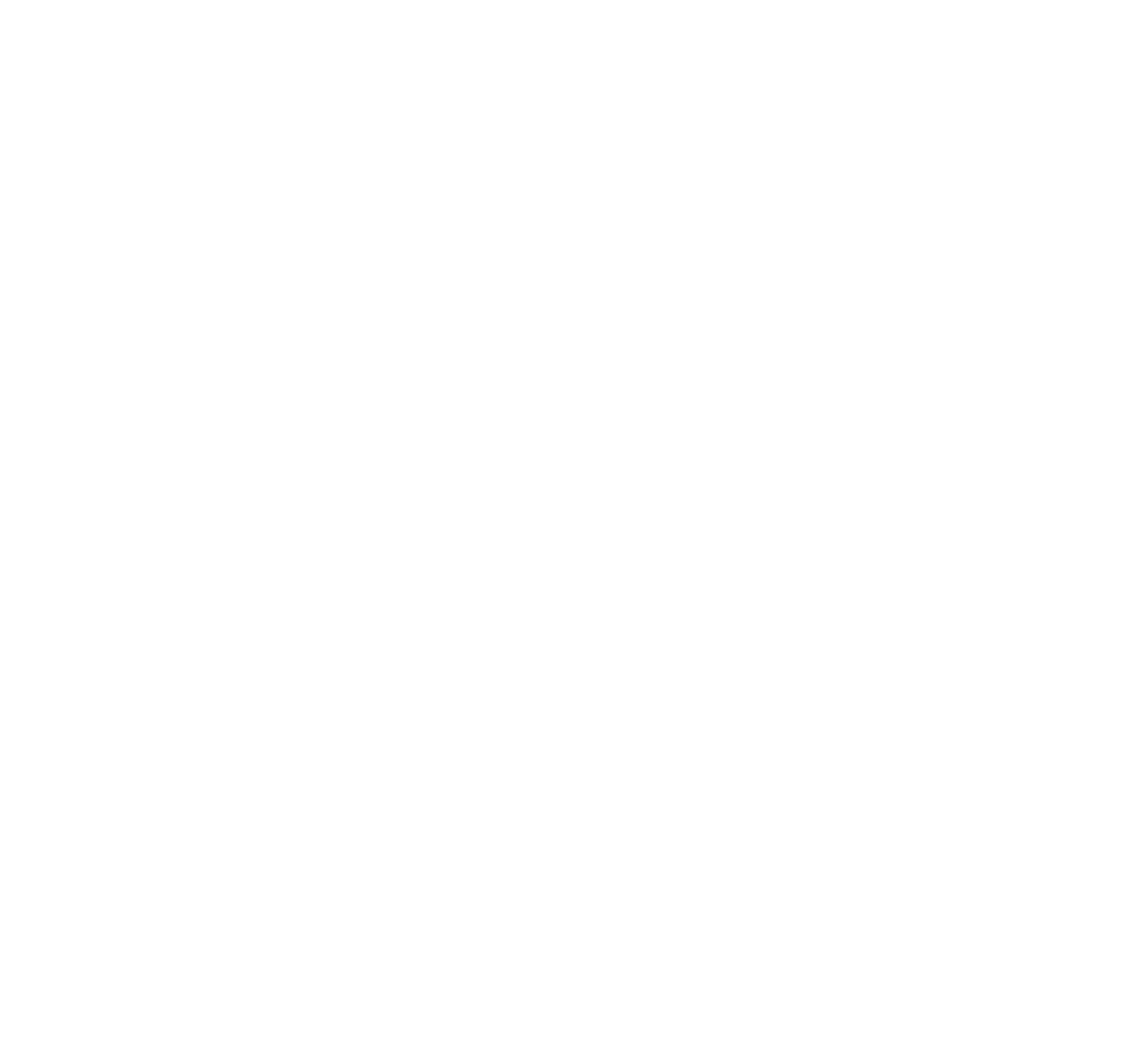
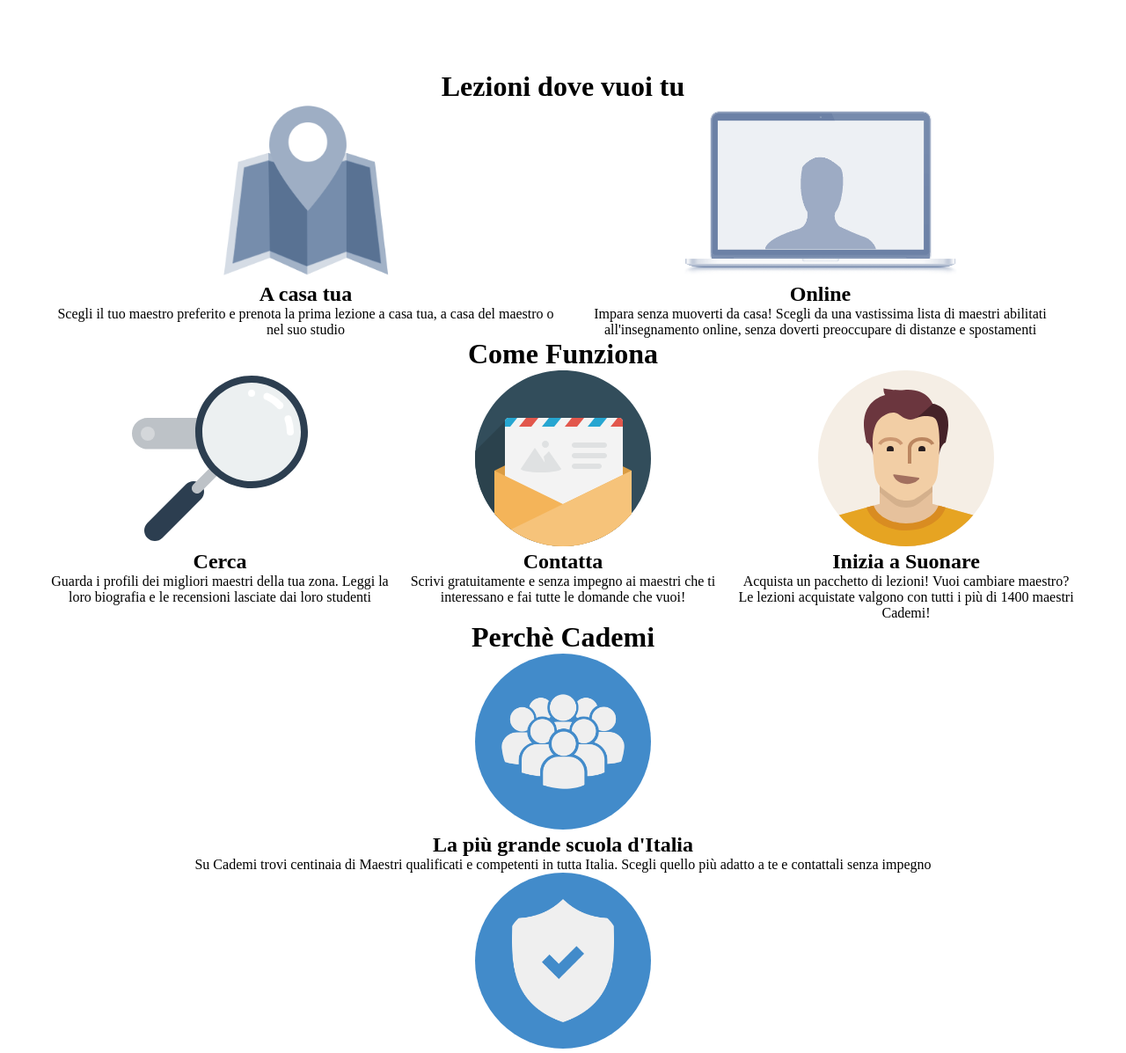
Before and after one commit to MatteoPirovano/html-css-resp-wannabe-12bool, a plain HTML site: page index.html in a window 1280 px wide. Shown: the top 1197 px of the page at 88% size. Before the commit the page ends 800 px from the top, so only its background shows below. Drawn offline with Linux system fonts and the light colour scheme.

Commit message:
Secondo commit

```diff
--- a/css/12bool.css
+++ b/css/12bool.css
@@ -19,9 +19,10 @@
 [class*='col-'] {
   float: left;
   height: 100%;
+  width: 100%;
 }
 
-/* dispositivi LG */
+/* ----------dispositivi LG---------- */
 @media screen and (min-width: 992px) {
 
   .col-lg-1 {
@@ -98,7 +99,7 @@
 
 }
 
-/* dispositivi XS */
+/*----------dispositivi XS---------- */
 @media screen and (max-width: 767px) {
 
   .col-xs-1 {
@@ -138,6 +139,7 @@
     width: 100%;
   }
 
+  /* offset */
   .col-offset-xs-1 {
     margin-left: calc((100% / 12));
   }
@@ -174,7 +176,7 @@
 
 }
 
-/* dispositivi MD */
+/* ----------dispositivi MD---------- */
 @media screen and (min-width: 768px) and (max-width: 991px) {
 
   .col-md-1 {
@@ -214,6 +216,7 @@
     width: 100%;
   }
 
+  /* offset */
   .col-offset-md-1 {
     margin-left: calc((100% / 12));
   }
@@ -247,5 +250,4 @@
   .col-offset-md-11 {
     margin-left: calc((100% / 12) * 11);
   }
-
 }
--- a/css/style.css
+++ b/css/style.css
@@ -0,0 +1,28 @@
+body {
+  text-align: center;
+  font-size: 16px;
+}
+
+@media screen and (min-width: 992px) {
+  header {
+    padding-top: 80px;
+  }
+  h1, h2 {
+    font-size: 2em;
+  }
+  h3 {
+    font-size: 1.5em;
+  }
+  img {
+    height: 200px;
+  }
+  footer [class*='col-']  img {
+    background-color: #428bca;
+    border-radius: 50%;
+    padding: 30px;
+  }
+}
+
+@media screen and (max-width: 767px) {}
+
+@media screen and (min-width: 768px) and (max-width: 991px) {}
--- a/index.html
+++ b/index.html
@@ -8,6 +8,58 @@
     <title></title>
   </head>
   <body>
-
+    <header class="container">
+      <div class="col-lg-12">
+        <h1>Lezioni dove vuoi tu</h1>
+      </div>
+      <div class="col-lg-6">
+        <img src="img/maps.png" alt="maps">
+        <h3>A casa tua</h3>
+        <p>Scegli il tuo maestro preferito e prenota la prima lezione a casa tua, a casa del maestro o nel suo studio </p>
+      </div>
+      <div class="col-lg-6">
+        <img src="img/screen.png" alt="screen">
+        <h3>Online</h3>
+        <p>Impara senza muoverti da casa! Scegli da una vastissima lista di maestri abilitati all'insegnamento online, senza doverti preoccupare di distanze e spostamenti </p>
+      </div>
+    </header>
+    <main class="container">
+      <div class="col-lg-12">
+        <h2>Come Funziona</h2>
+      </div>
+      <div class="col-lg-4">
+        <img src="img/search.svg" alt="search">
+        <h3>Cerca</h3>
+        <p>Guarda i profili dei migliori maestri della tua zona. Leggi la loro biografia e le recensioni lasciate dai loro studenti </p>
+      </div>
+      <div class="col-lg-4">
+        <img src="img/letter.svg" alt="letter">
+        <h3>Contatta</h3>
+        <p>Scrivi gratuitamente e senza impegno ai maestri che ti interessano e fai tutte le domande che vuoi!</p>
+      </div>
+      <div class="col-lg-4">
+          <img src="img/male.svg" alt="male">
+          <h3>Inizia a Suonare</h3>
+          <p>Acquista un pacchetto di lezioni! Vuoi cambiare maestro? Le lezioni acquistate valgono con tutti i più di 1400 maestri Cademi!</p>
+      </div>
+    </main>
+    <footer class="container">
+      <div class=".col-lg-12">
+        <h2>Perchè Cademi</h2>
+        <img src="img/profile.png" alt="profile">
+        <h3>La più grande scuola d'Italia</h3>
+        <p>Su Cademi trovi centinaia di Maestri qualificati e competenti in tutta Italia. Scegli quello più adatto a te e contattali senza impegno </p>
+      </div>
+      <div class=".col-lg-12">
+        <img src="img/secure.png" alt="secure">
+        <h3>Soddisfazione Garantita</h3>
+        <p>Se non sei soddisfatto del tuo maestro, puoi cambiarlo senza costi aggiuntivi. Le lezioni acquistate su Cademi possono essere utilizzate con tutti i nostri maestri e il nostro team è sempre disponibile per darti un consiglio!</p>
+      </div>
+      <div class=".col-lg-12">
+        <img src="img/flex.png" alt="flex">
+        <h3>Flessibile e Conveniente</h3>
+        <p>Cademi non ha alcun costo d’iscrizione a differenza delle scuole di musica tradizionali. Inoltre, sei tu a scegliere dove fare lezione e gli orari delle tue lezioni. </p>
+      </div>
+    </footer>
   </body>
 </html>
```
Also changed, not shown: img/flex.png (added), img/letter.svg (added), img/male.svg (added), img/maps.png (added), img/profile.png (added), img/screen.png (added), img/search.svg (added), img/secure.png (added).
